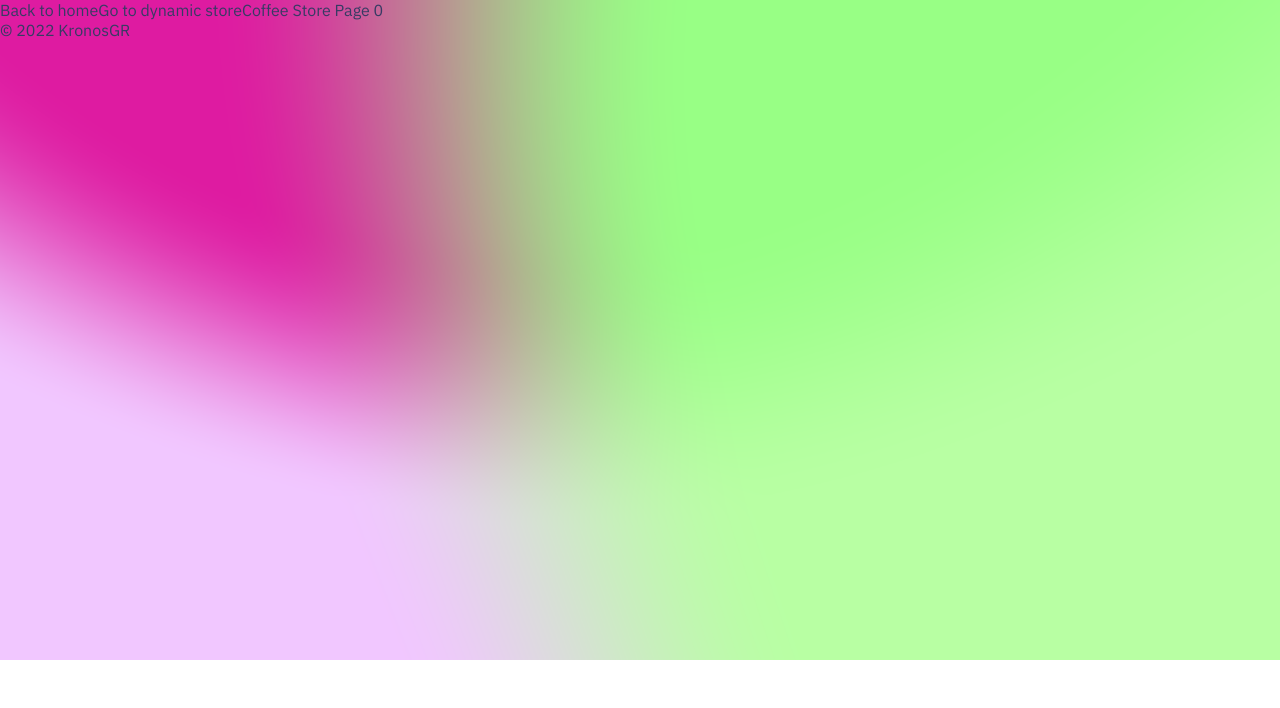
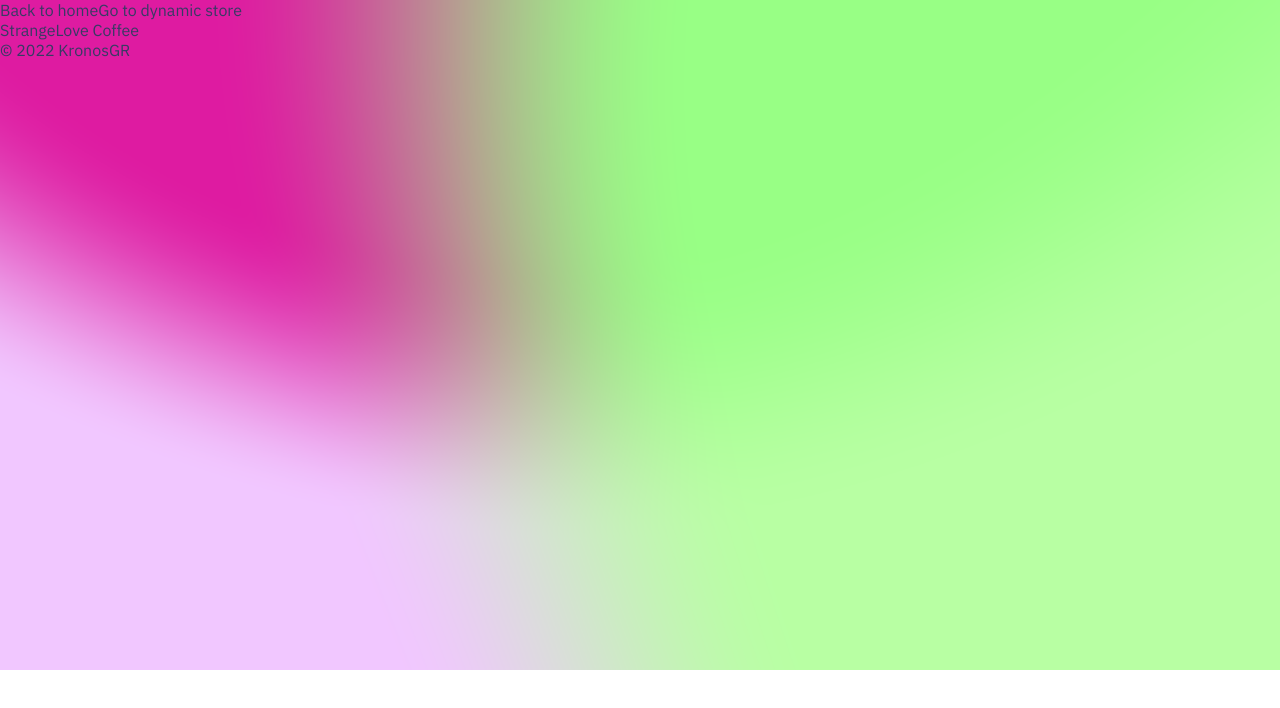
Before and after one commit to kronosGR/next.js-discover-coffee-stores, a Next.js app: page /coffee-store/0 in a window 1280 px wide. Shown: the top 708 px of the page. Built offline with nearby package versions, Linux system fonts and the light colour scheme.

Commit message:
fallback true and routers.isFallback

```diff
--- a/pages/coffee-store/[id].js
+++ b/pages/coffee-store/[id].js
@@ -1,17 +1,41 @@
 import Link from 'next/link';
 import { useRouter } from 'next/router';
 
-const CoffeeStore = () => {
+import coffeeStoreData from '../../data/coffee-store.json';
+
+export function getStaticProps(staticProps) {
+  const params = staticProps.params;
+  return {
+    props: {
+      coffeeStore: coffeeStoreData.find((coffeeStore) => {
+        return coffeeStore.id.toString() === params.id;
+      }),
+    },
+  };
+}
+
+export function getStaticPaths() {
+  return {
+    paths: [{ params: { id: '0' } }, { params: { id: '1' } }],
+    fallback: true
+  };
+}
+
+const CoffeeStore = (props) => {
   const router = useRouter();
+
+  if (router.isFallback){
+    return <div>Loading...</div>
+  }
   return (
     <div>
       <Link href='/'>
         <a>Back to home</a>
       </Link>
-      <Link href="/coffee-store/dynamic">
-        <a >Go to dynamic store</a>
+      <Link href='/coffee-store/dynamic'>
+        <a>Go to dynamic store</a>
       </Link>
-      Coffee Store Page {router.query.id}
+      <p>{props.coffeeStore.name}</p>
     </div>
   );
 };
```
